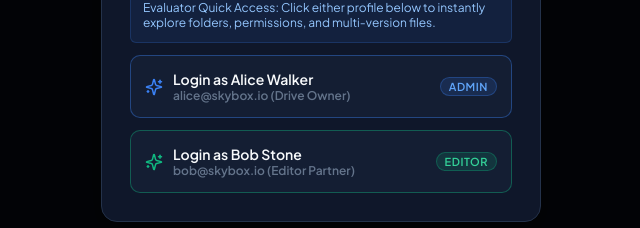
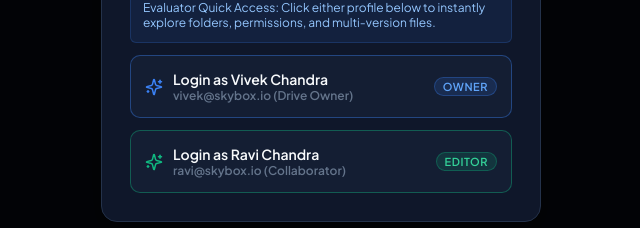
Before and after one commit to Unchained-779/Skybox-Drive, a React (Vite) app in the folder client/: page / in a window 1280 px wide. Shown: the part 406-634 px from the top of the page, without its empty margins (319-959 px from the left). Built offline with nearby package versions, Linux system fonts and the light colour scheme.

Commit message:
chore: update demo profiles to Vivek Chandra and Ravi Chandra

```diff
--- a/client/src/components/AuthModal.tsx
+++ b/client/src/components/AuthModal.tsx
@@ -177,7 +177,7 @@
             </div>
 
             <button
-              onClick={() => handleDemoLogin("alice@skybox.io")}
+              onClick={() => handleDemoLogin("vivek@skybox.io")}
               className="btn btn-secondary"
               style={{
                 padding: "14px",
@@ -189,15 +189,15 @@
               <div style={{ display: "flex", alignItems: "center", gap: "10px" }}>
                 <Sparkles size={18} color="var(--accent-blue)" />
                 <div style={{ textAlign: "left" }}>
-                  <p style={{ fontSize: "14px", fontWeight: 600 }}>Login as Alice Walker</p>
-                  <p style={{ fontSize: "12px", color: "var(--text-muted)" }}>alice@skybox.io (Drive Owner)</p>
+                  <p style={{ fontSize: "14px", fontWeight: 600 }}>Login as Vivek Chandra</p>
+                  <p style={{ fontSize: "12px", color: "var(--text-muted)" }}>vivek@skybox.io (Drive Owner)</p>
                 </div>
               </div>
-              <span className="badge badge-blue">Admin</span>
+              <span className="badge badge-blue">Owner</span>
             </button>
 
             <button
-              onClick={() => handleDemoLogin("bob@skybox.io")}
+              onClick={() => handleDemoLogin("ravi@skybox.io")}
               className="btn btn-secondary"
               style={{
                 padding: "14px",
@@ -209,8 +209,8 @@
               <div style={{ display: "flex", alignItems: "center", gap: "10px" }}>
                 <Sparkles size={18} color="var(--accent-green)" />
                 <div style={{ textAlign: "left" }}>
-                  <p style={{ fontSize: "14px", fontWeight: 600 }}>Login as Bob Stone</p>
-                  <p style={{ fontSize: "12px", color: "var(--text-muted)" }}>bob@skybox.io (Editor Partner)</p>
+                  <p style={{ fontSize: "14px", fontWeight: 600 }}>Login as Ravi Chandra</p>
+                  <p style={{ fontSize: "12px", color: "var(--text-muted)" }}>ravi@skybox.io (Collaborator)</p>
                 </div>
               </div>
               <span className="badge badge-green">Editor</span>
--- a/client/src/components/ShareModal.tsx
+++ b/client/src/components/ShareModal.tsx
@@ -110,7 +110,7 @@
           <div style={{ display: "flex", gap: "8px" }}>
             <input
               type="email"
-              placeholder="e.g. bob@skybox.io"
+              placeholder="e.g. ravi@skybox.io"
               className="input-field"
               value={email}
               onChange={(e) => setEmail(e.target.value)}
```
Also changed, not shown: 2 other files (tests, documents, lock files or other folders).
